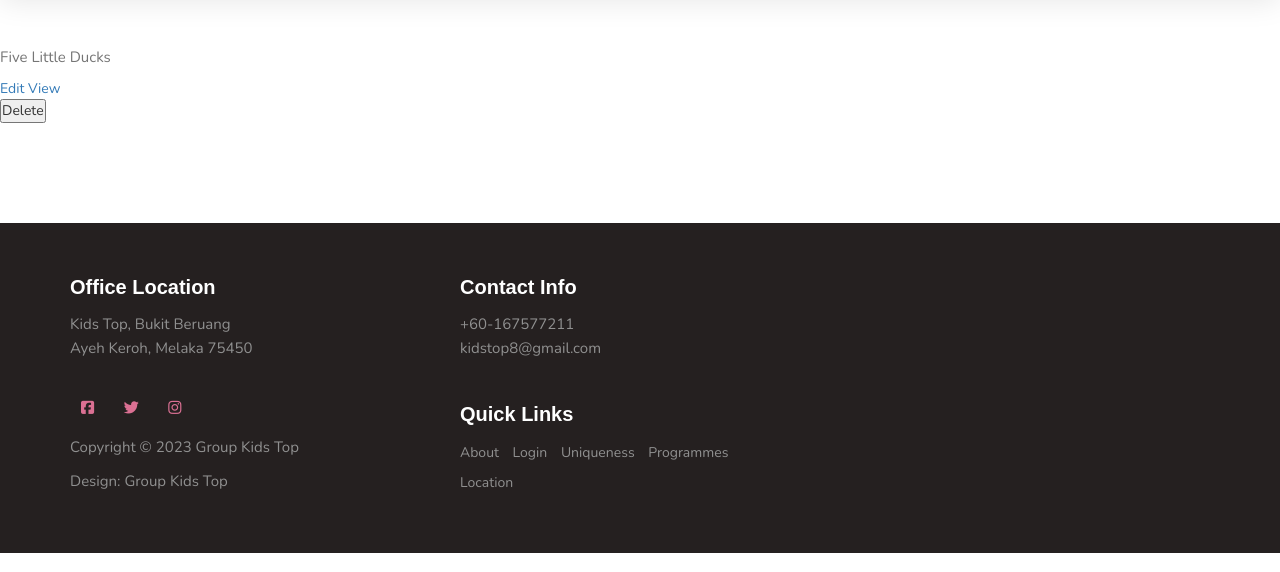
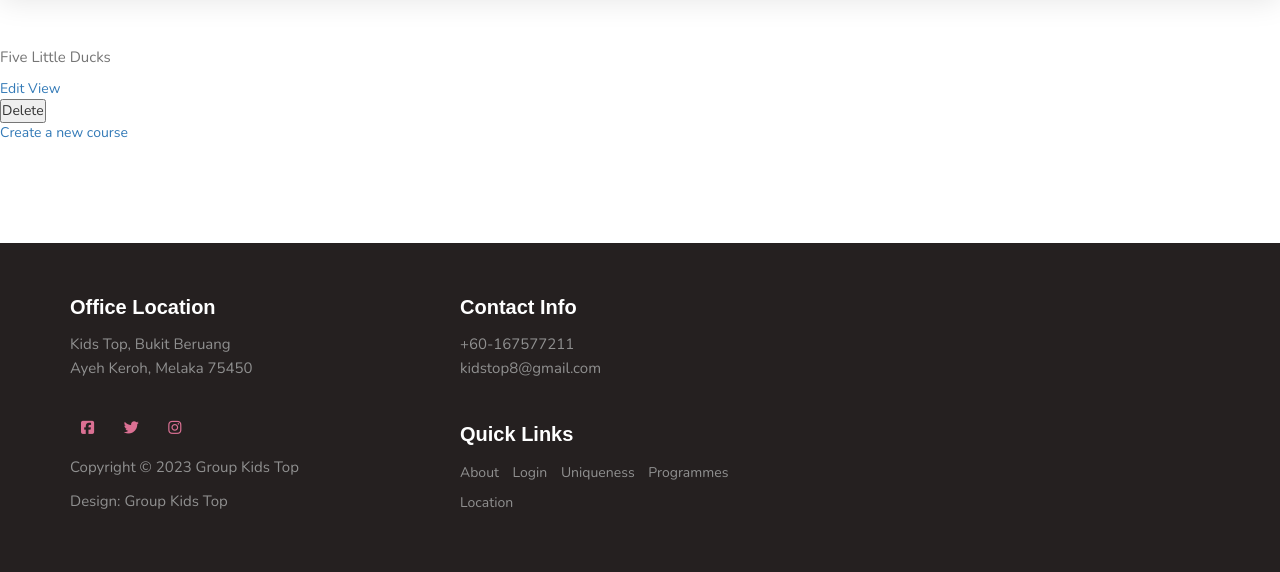
Before and after one commit to weiisiangg/KidsPreschoolLearningSystem, a PHP site: page /manageCourse.php in a window 1280 px wide. Shown: the part 75-647 px from the top of the page. Run offline with PHP 8.4, Linux system fonts and the light colour scheme; a user stored in the database is signed in; data comes from the database, SQL or seed files in the repository; some libraries are stand-ins or nearby versions; some web fonts are replaced.

Commit message:
Include new course link

```diff
--- a/manageCourse.php
+++ b/manageCourse.php
@@ -131,6 +131,9 @@ session_start();
           <?php
                }
           ?>
+
+          <!-- TODO: Include CSS -->
+          <a href="newCourse.php">Create a new course</a>
      </section>
 
      <!-- FOOTER -->
```
